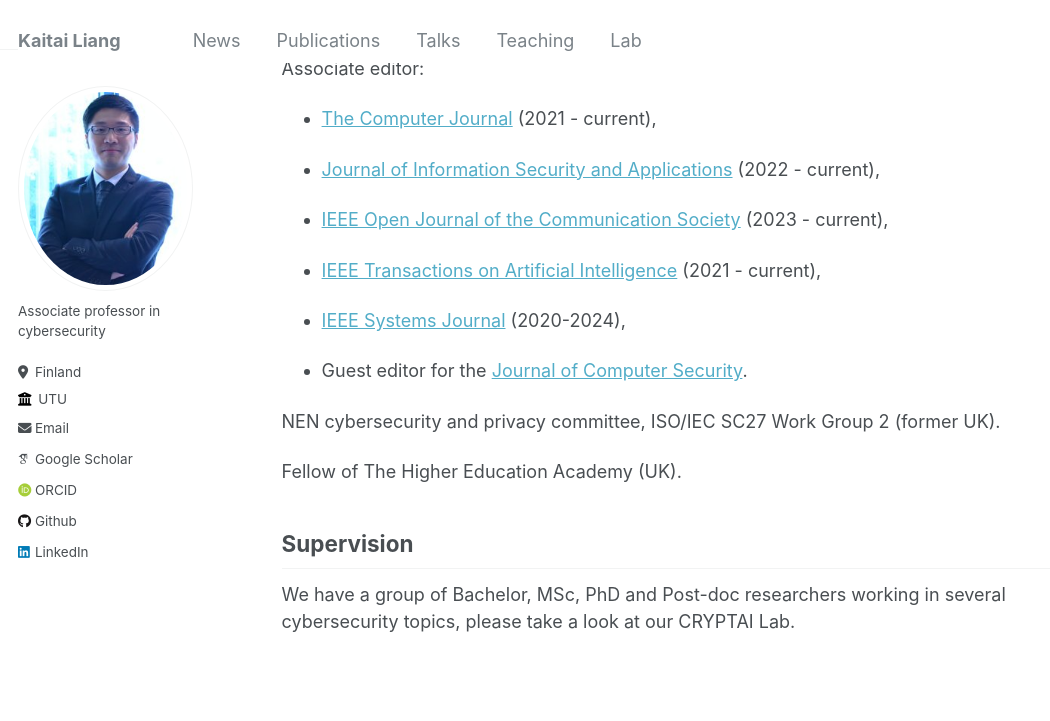
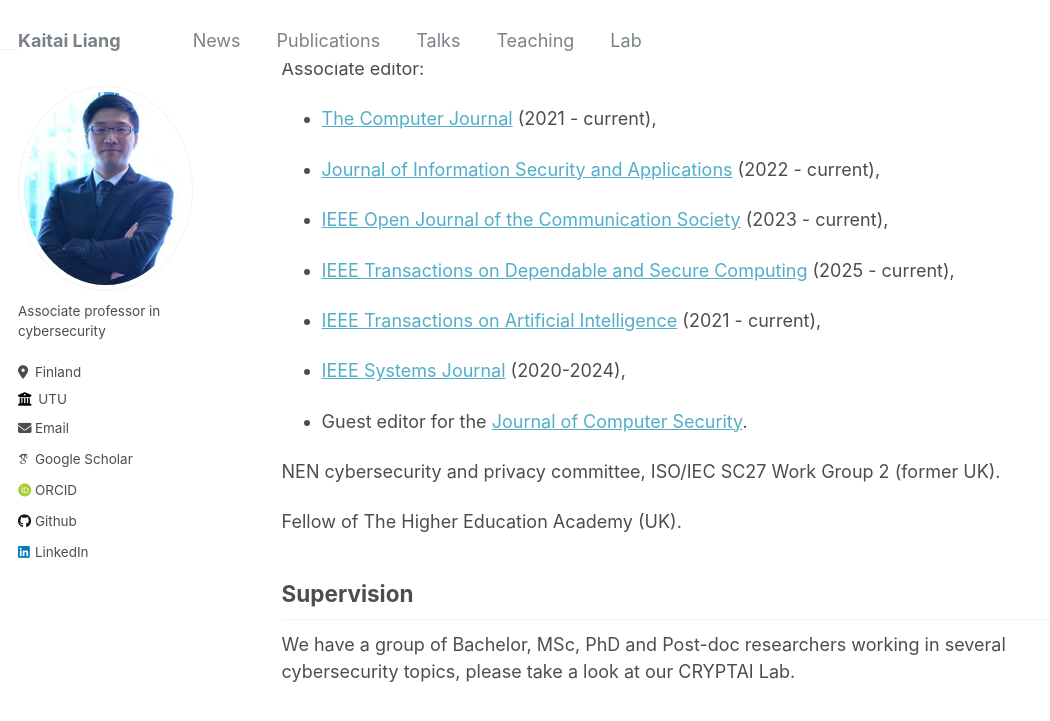
Before and after one commit to kaitailiang/kaitailiang.github.io, a Jekyll site: the page built from _pages/about.md, in a window 1280 px wide and 900 px high, scrolled down 3321 px. Shown: the top 721 px of the window, without its empty margins (0-1050 px from the left). Built offline with Jekyll 4.4.1, drawn with Linux system fonts in a browser that asks for light colours; some web fonts are replaced.

Commit message:
Update about.md

```diff
--- a/_pages/about.md
+++ b/_pages/about.md
@@ -65,6 +65,8 @@ Associate editor:
 
 - [IEEE Open Journal of the Communication Society](https://www.comsoc.org/publications/journals/ieee-ojcoms) (2023 - current),
 
+- [IEEE Transactions on Dependable and Secure Computing](https://www.computer.org/csdl/journal/tq) (2025 - current),
+
 - [IEEE Transactions on Artificial Intelligence](https://cis.ieee.org/publications/ieee-transactions-on-artificial-intelligence) (2021 - current),
 
 - [IEEE Systems Journal](https://ieeesystemsjournal.org/journal-of-boards/) (2020-2024),
```
